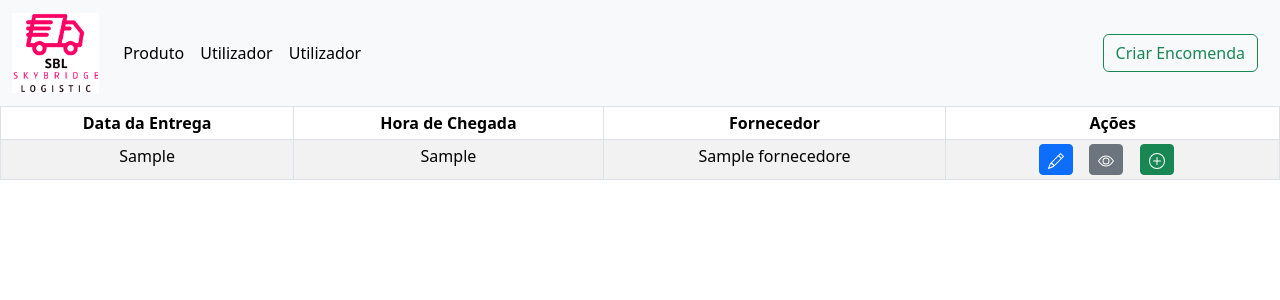
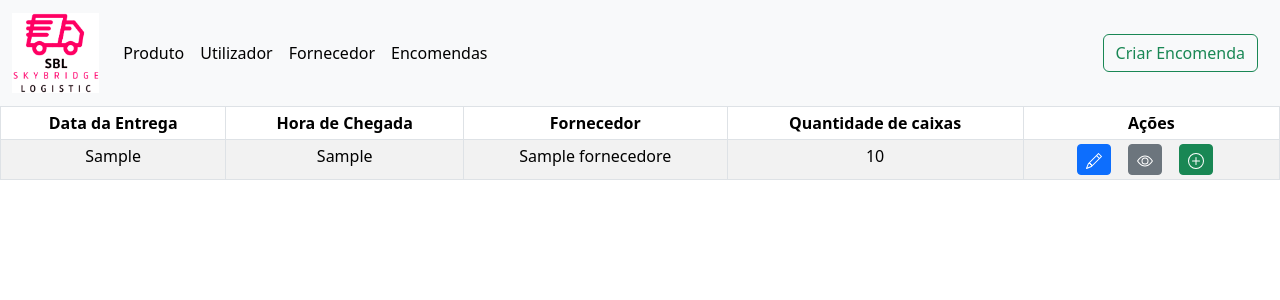
Before and after one commit to AndreAragaoSoftware/Controle-de-Encomendas, a PHP site: page /php/planeamento/encomendas/home_encomendas.php in a window 1280 px wide. Shown: the top 300 px of the page. Run offline with PHP 8.4, Linux system fonts and the light colour scheme; tables that the repository leaves empty or names only in its code hold one stand-in row (values such as "Sample post").

Commit message:
Visualizar quantidade de encomendas na pagina home_encomendas.php

```diff
--- a/site/php/planeamento/encomendas/cabecalho_econmendas.php
+++ b/site/php/planeamento/encomendas/cabecalho_econmendas.php
@@ -33,7 +33,10 @@
                         <a class="nav-link active" href="../home_supervisor_planeamento.php">Utilizador</a>
                     </li>
                     <li class="nav-item">
-                        <a class="nav-link active" href="../fornecedor/home_fornecedor.php">Utilizador</a>
+                        <a class="nav-link active" href="../fornecedor/home_fornecedor.php">Fornecedor</a>
+                    </li>
+                    <li class="nav-item">
+                        <a class="nav-link active" href="home_encomendas.php">Encomendas</a>
                     </li>
                 </ul>
                 <!-- Botão para criar enconmenda -->
--- a/site/php/planeamento/encomendas/home_encomendas.php
+++ b/site/php/planeamento/encomendas/home_encomendas.php
@@ -1,4 +1,7 @@
-<?php include 'cabecalho_econmendas.php'; ?>
+<?php include 'cabecalho_econmendas.php';
+$quantCaixa = 0;
+$idEncomenda = 0;
+?>
 
 <body>
 
@@ -9,6 +12,7 @@
                     <th>Data da Entrega</th>
                     <th>Hora de Chegada</th>
                     <th>Fornecedor</th>
+                    <th>Quantidade de caixas</th>
                     <th>Ações</th>
                 </tr>
             </thead>
@@ -25,7 +29,26 @@
                     echo "<tr>
                             <td>{$rows['dataEncomenda']}</td>
                             <td>{$rows['horaChegada']}</td>
-                            <td>{$rows['nomeFornecedor']}</td>
+                            <td>{$rows['nomeFornecedor']}</td>";
+
+                    // Armazena o valor de idEncomenda
+                    $idEncomenda = $rows['idEncomenda'];
+
+                    $queryQuant = "SELECT detalhes_encomenda.*, produtos.nome AS nome_produto,
+                      encomendas.dataEncomenda, encomendas.horaChegada
+                      FROM detalhes_encomenda
+                      JOIN produtos ON detalhes_encomenda.idProduto = produtos.idProduto
+                      JOIN encomendas ON detalhes_encomenda.idEncomenda = encomendas.idEncomenda
+                      WHERE detalhes_encomenda.idEncomenda = $idEncomenda";
+
+                    $sql_queryQuant = mostraDados($queryQuant) or die("Falha na execução do código SQL");
+
+                    // Colocando os dados na tabela
+                    while ($rowsQuant = mysqli_fetch_assoc($sql_queryQuant)) {
+                        $quantCaixa += $rowsQuant['quantidade'];
+                    }
+
+                      echo "<td>$quantCaixa</td>
                             <td>
                              <a class=' btn btn-primary btn-sm' href='edita_encomenda.php?idEncomenda=" . $rows['idEncomenda'] . " '>
                                 <svg xmlns='http://www.w3.org/2000/svg' width='16' height='16' fill='currentColor'
```
Also changed, not shown: site/php/planeamento/encomendas/edita_encomenda.php (+5 -5 lines).
